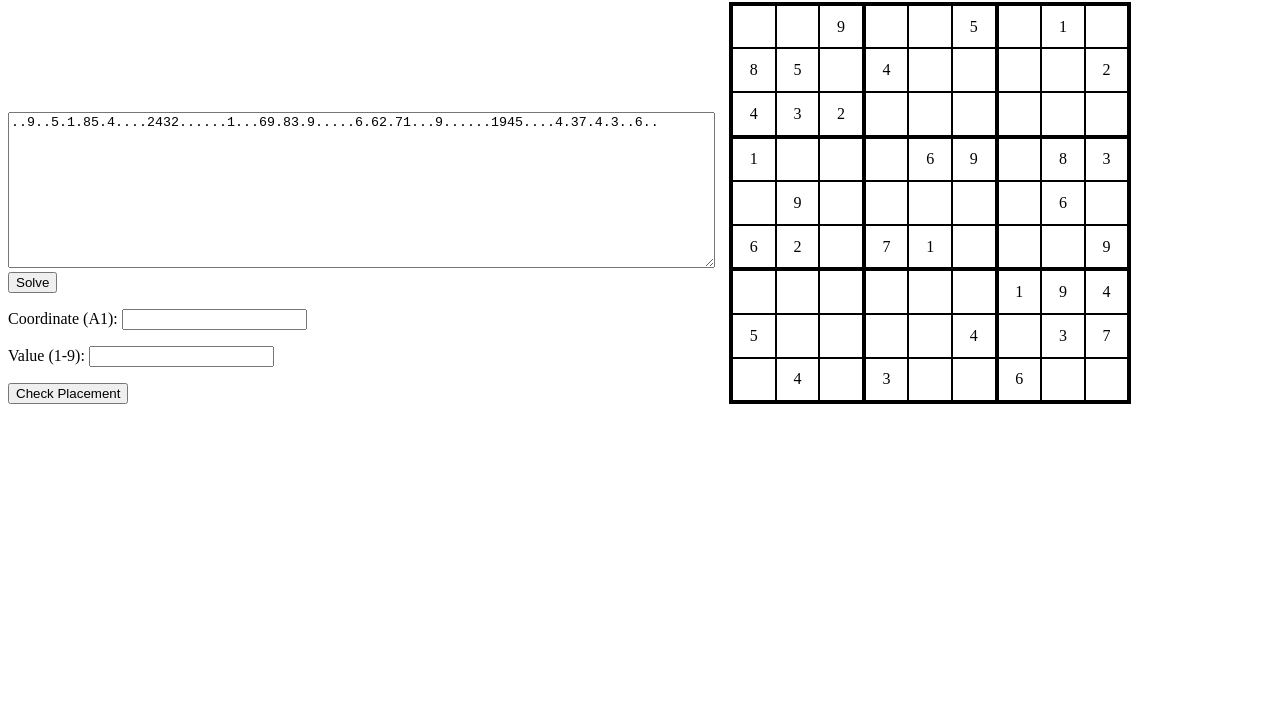
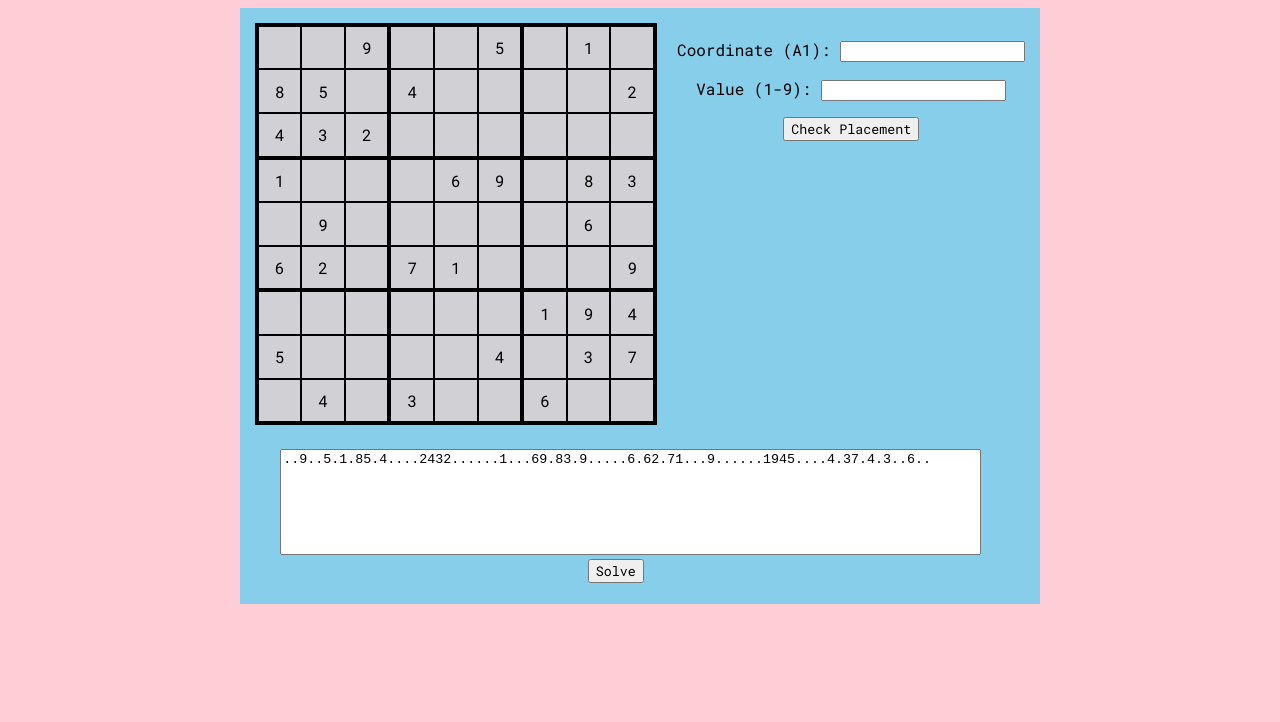
Before and after one commit to MManke188/Sudoku-Solver, a website: page views/index.html in a window 1280 px wide. Shown: the part 78-800 px from the top of the page. Drawn offline with Linux system fonts and the light colour scheme.

Commit message:
Final Changes
Final design changes, no functional changes made.

```diff
--- a/public/style.css
+++ b/public/style.css
@@ -2,17 +2,54 @@ code {
   background: #d0d0d5;
 }
 
+body {
+  background: rgb(255, 205, 213);
+  font-family: "Roboto Mono", monospace;
+  text-align: center;
+}
+
+.font {
+  font-family: "Roboto Mono", monospace;
+}
+
 .container {
-  display: flex;
-  flex-direction: column;
+  display: grid;
+  grid-template-columns: max-content max-content;
+  grid-template-rows: 70% 30%;
+  background-color: skyblue;
+  width: fit-content;
+  height: fit-content;
+  margin: auto;
+  padding: 15px;
+}
+
+#sudoku-grid {
+  text-align: center;
+  display: inline;
+  background-color: #d0d0d5;
+  height: min-content;
+  width: fit-content;
+  justify-self: right;
+  margin-right: 20px;
 }
 
 .form-container {
   max-width: 95%;
+  height: 100%;
+  grid-column: 1 / span 2;
+}
+
+.check-container {
+  position: relative;
+  height: fit-content;
 }
 
 textarea {
-  width: 100%;
+  width: fit-content;
+  resize: none;
+  margin-left: 20px;
+  margin-top: 30px;
+  height: 100px;
 }
 
 #user-stories {
@@ -23,12 +60,6 @@ textarea {
   color: red;
   display: inline;
   margin-left: 10px;
-}
-
-#sudoku-grid {
-  margin-left: 20px;
-  text-align: center;
-  display: inline;
 }
 
 .grid {
--- a/views/index.html
+++ b/views/index.html
@@ -7,8 +7,11 @@
   <meta charset="utf-8" />
   <meta http-equiv="X-UA-Compatible" content="IE=edge" />
   <meta name="viewport" content="width=device-width, initial-scale=1" />
-    <link id="favicon" rel="icon" href="https://cdn.freecodecamp.org/universal/favicons/favicon-32x32.png" type="image/x-icon">
+  <link id="favicon" rel="icon" href="https://cdn.freecodecamp.org/universal/favicons/favicon-32x32.png"
+    type="image/x-icon">
   <link rel="stylesheet" href="../public/style.css" type="text/css" />
+  <link rel="preconnect" href="https://fonts.gstatic.com">
+  <link href="https://fonts.googleapis.com/css2?family=Roboto+Mono&display=swap" rel="stylesheet">
 </head>
 
 <body>
@@ -16,31 +19,11 @@
     <h1>Sudoku Solver</h1>
   </header>
   <div class="container">
-		<div class="form-container">
-			<form id="solve-form">
-				<textarea
-          rows="10"
-          cols="85"
-          id="text-input"
-          name="puzzle"
-        ></textarea>
-        <br />
-        <input type="button" value="Solve" id="solve-button"/>
-        <div id="error-msg"></div>
-        </form>
-        <form id="check-form">
-          <p>Coordinate (A1): <input id="coord" class="checker" type="text"></p>
-          <p>Value (1-9): <input class="checker" type="text" id="val"></p>
-          <input type="button" id="check-button" value="Check Placement">
-        </form>
-        <span id="error"></span>
-      </div>
     <div id="sudoku-grid">
       <table class="grid">
         <tbody>
           <tr>
             <td class="A1 sudoku-input">
-
             </td>
             <td class="A2 sudoku-input">
 
@@ -302,7 +285,24 @@
         </tbody>
       </table>
     </div>
+    <div class="check-container">
+      <form id="check-form">
+        <p>Coordinate (A1): <input id="coord" class="checker" type="text"></p>
+        <p>Value (1-9): <input class="checker" type="text" id="val"></p>
+        <input type="button" id="check-button" value="Check Placement" class="font">
+      </form>
+      <span id="error"></span>
+    </div>
+    <div class="form-container">
+      <form id="solve-form">
+        <textarea rows="10" cols="85" id="text-input" name="puzzle"></textarea>
+        <br />
+        <input type="button" value="Solve" id="solve-button" class="font"/>
+        <div id="error-msg"></div>
+      </form>
+    </div>
   </div>
 </body>
 <script type="module" src="../public/index.js"></script>
+
 </html>
```
Also changed, not shown: package.json (+13 -1 lines), 1 other file. Lines whose indentation alone changed are shown as unchanged.
